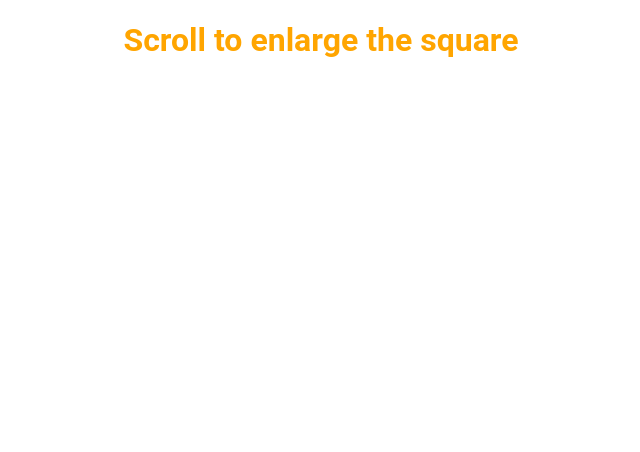
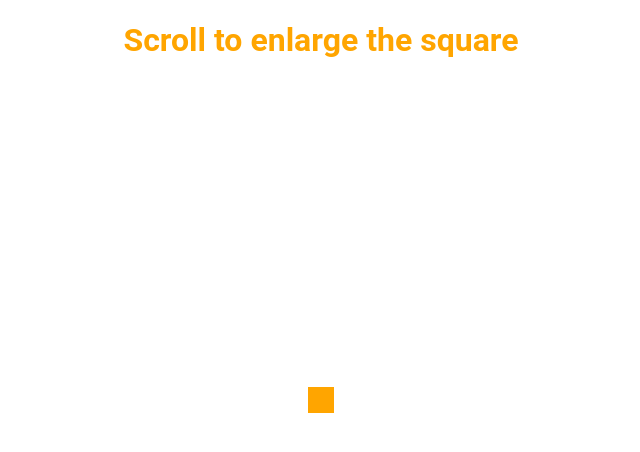
Before and after one commit to skjoeldkrona/samuraj-js, a website: page 02-scroll-to-increase/index.html in a window 1280 px wide. Shown: the top 452 px of the page, 319-959 px from the left. Drawn offline with Linux system fonts and the light colour scheme.

Commit message:
Project Scroll to enlarge square completed

```diff
--- a/02-scroll-to-increase/main.js
+++ b/02-scroll-to-increase/main.js
@@ -1 +1,26 @@
-console.log('hello you');
+const square = document.createElement('div');
+document.body.appendChild(square);
+
+let size = 10;
+let grow = true;
+
+square.style.height = size + 'px';
+square.style.width = size + 'px';
+
+window.addEventListener('scroll', () => {
+  if (size >= window.innerWidth / 2) {
+    grow = !grow;
+  } else if (size === 0) {
+    grow = !grow;
+  }
+
+  if (grow) {
+    size++;
+    square.style.height = size + 'px';
+    square.style.width = size + 'px';
+  } else {
+    size--;
+    square.style.height = size + 'px';
+    square.style.width = size + 'px';
+  }
+});
--- a/02-scroll-to-increase/styles.css
+++ b/02-scroll-to-increase/styles.css
@@ -2,4 +2,13 @@ body {
   font-family: Roboto, sans-serif;
   text-align: center;
   color: orange;
+  height: 100000vh;
 }
+
+div {
+  position: fixed;
+  background-color: orange;
+  top: 50%;
+  left: 50%;
+  transform: translate(-50%, -50%);
+}
```
